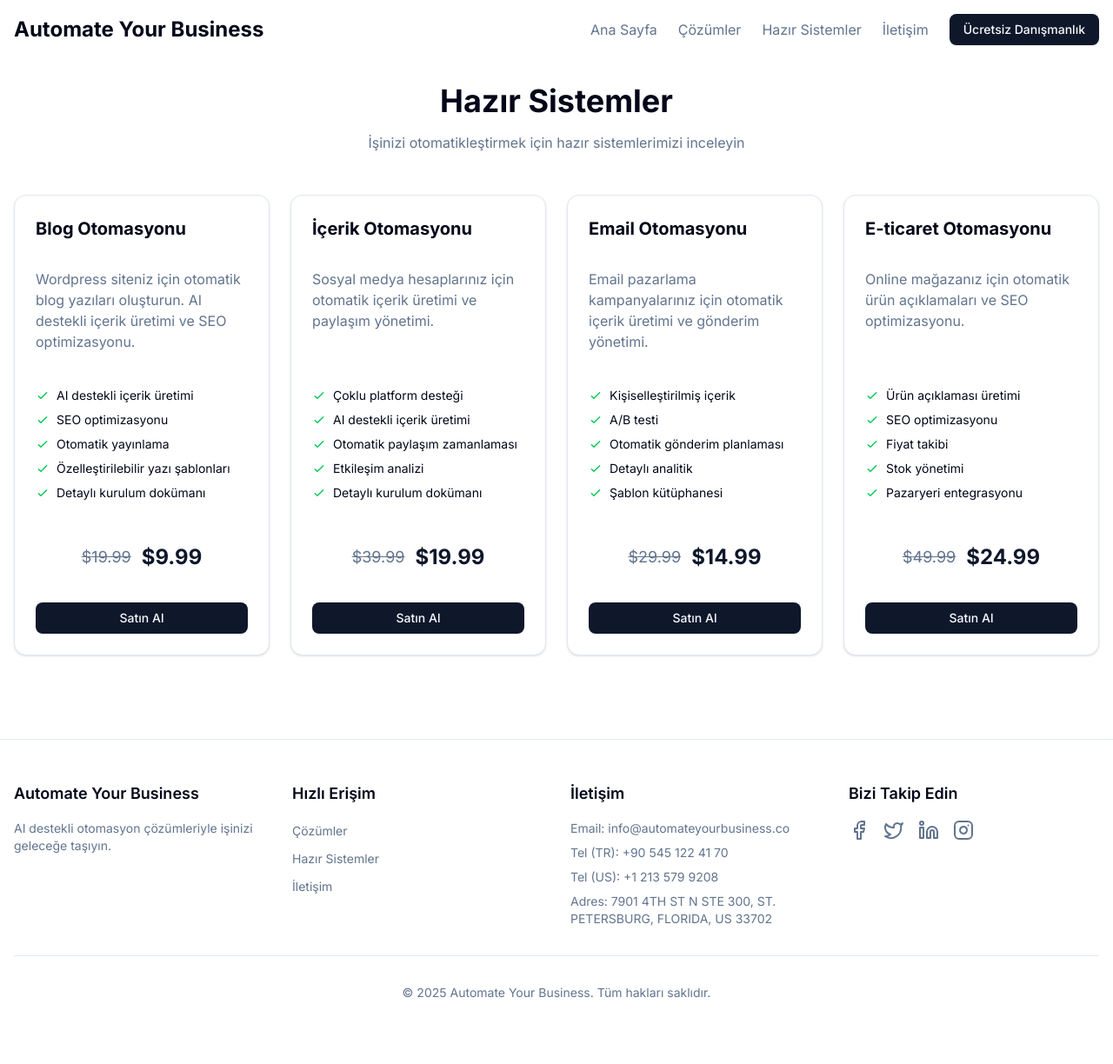
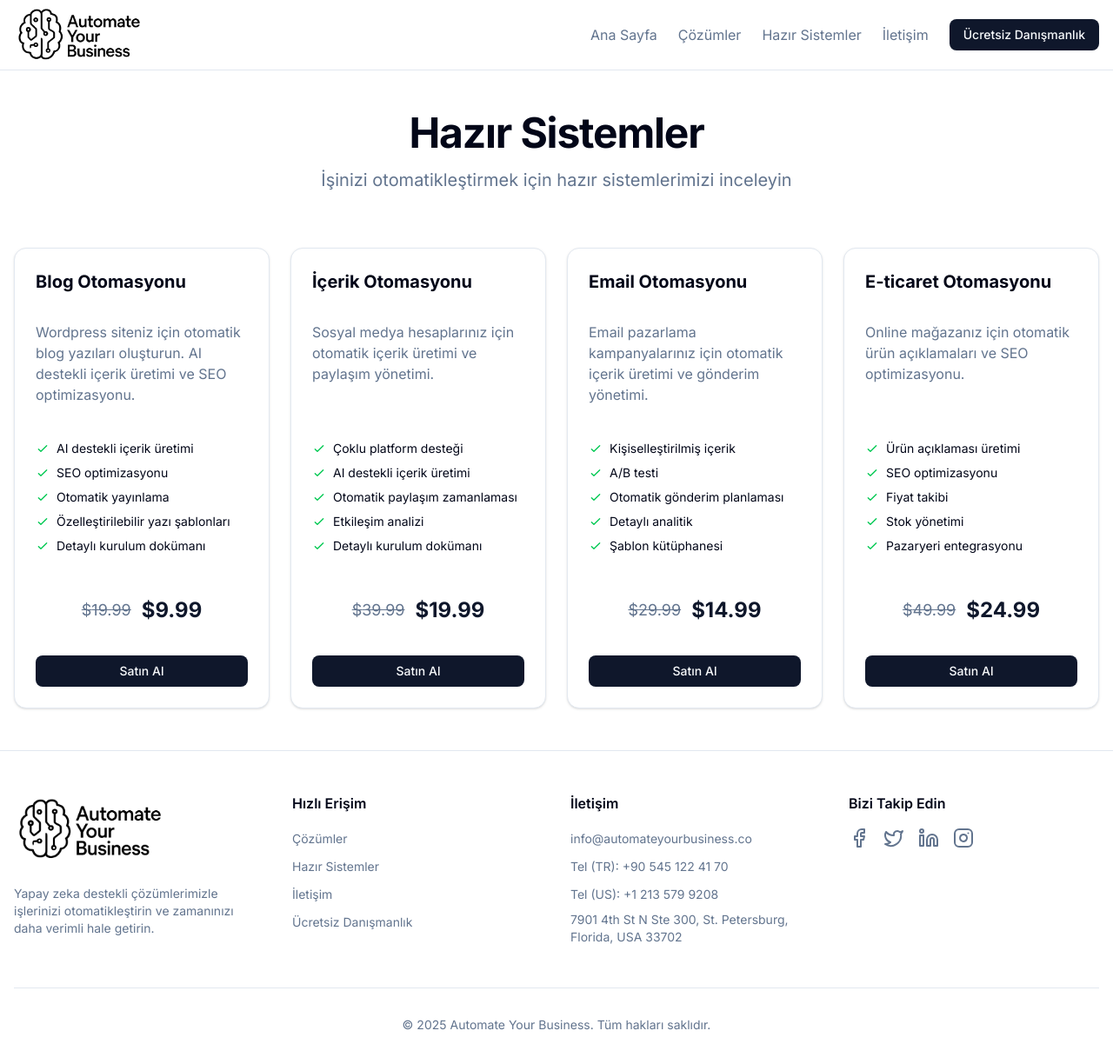
Before and after one commit to osmannurierdogan/automateyourbusiness.co, a Next.js app in the folder frontend/: page /tools in a window 1280 px wide. Shown: the top 1224 px of the page at 87% size. Before the commit the page ends 1200 px from the top, so only its background shows below. Built offline with nearby package versions, Linux system fonts and the light colour scheme.

Commit message:
style fix

```diff
--- a/frontend/src/app/solutions/page.tsx
+++ b/frontend/src/app/solutions/page.tsx
@@ -94,8 +94,7 @@ export default function Solutions() {
   return (
     <main className="min-h-screen bg-background">
       <Header />
-
-      <section className="container px-4 py-24 mx-auto mt-12">
+      <section className="container px-4 py-12 mx-auto">
         <motion.div
           initial={{ opacity: 0, y: 20 }}
           animate={{ opacity: 1, y: 0 }}
--- a/frontend/src/app/tools/page.tsx
+++ b/frontend/src/app/tools/page.tsx
@@ -5,6 +5,7 @@ import { Card } from "@/components/ui/card";
 import { Button } from "@/components/ui/button";
 import { loadStripe } from "@stripe/stripe-js";
 import { Header } from "@/components/layout/Header";
+import { motion } from "framer-motion";
 
 const products = [
   {
@@ -129,11 +130,20 @@ export default function ToolsPage() {
   return (
     <main className="min-h-screen bg-background">
       <Header />
-      <div className="container mx-auto px-4 py-24">
-        <h1 className="text-4xl font-bold text-center mb-4">Hazır Sistemler</h1>
-        <p className="text-center text-muted-foreground mb-12">
-          İşinizi otomatikleştirmek için hazır sistemlerimizi inceleyin
-        </p>
+      <div className="container mx-auto px-4 py-12">
+        <motion.div
+          initial={{ opacity: 0, y: 20 }}
+          animate={{ opacity: 1, y: 0 }}
+          transition={{ duration: 0.5 }}
+          className="text-center mb-16"
+        >
+          <h1 className="text-4xl font-bold tracking-tight sm:text-5xl mb-4">
+            Hazır Sistemler
+          </h1>
+          <p className="text-xl text-muted-foreground max-w-2xl mx-auto">
+            İşinizi otomatikleştirmek için hazır sistemlerimizi inceleyin
+          </p>
+        </motion.div>
 
         {error && (
           <div className="mb-8 p-4 bg-red-50 text-red-600 rounded-md">
--- a/frontend/src/components/layout/Footer.tsx
+++ b/frontend/src/components/layout/Footer.tsx
@@ -1,6 +1,7 @@
 "use client";
 
 import Link from "next/link";
+import Image from "next/image";
 import { Facebook, Twitter, Linkedin, Instagram } from "lucide-react";
 
 const navigation = {
@@ -40,44 +41,96 @@ const navigation = {
 export function Footer() {
   return (
     <footer className="bg-background border-t">
-      <div className="container px-4 py-12 mx-auto">
-        <div className="grid grid-cols-1 md:grid-cols-2 lg:grid-cols-4 gap-8">
+      <div className="container mx-auto px-4 py-12">
+        <div className="grid grid-cols-1 md:grid-cols-4 gap-8">
+          {/* Logo ve Açıklama */}
           <div>
-            <h3 className="text-lg font-semibold mb-4">
-              Automate Your Business
-            </h3>
-            <p className="text-sm text-muted-foreground">
-              AI destekli otomasyon çözümleriyle işinizi geleceğe taşıyın.
+            <Link href="/" className="inline-block mb-4">
+              <Image
+                src="/images/logo.png"
+                alt="Automate Your Business"
+                width={175}
+                height={100}
+                priority
+                style={{
+                  objectFit: 'contain',
+                  filter: 'brightness(0)'
+                }}
+                className="transition-all duration-200 hover:filter-none"
+              />
+            </Link>
+            <p className="text-muted-foreground text-sm">
+              Yapay zeka destekli çözümlerimizle işlerinizi otomatikleştirin ve zamanınızı daha verimli hale getirin.
             </p>
           </div>
-          <div>
-            <h3 className="text-lg font-semibold mb-4">Hızlı Erişim</h3>
+
+          {/* Navigasyon */}
+          <div className="space-y-4">
+            <h3 className="font-semibold">Hızlı Erişim</h3>
             <ul className="space-y-2">
               {navigation.main.slice(0, 4).map((item) => (
                 <li key={item.name}>
                   <Link
                     href={item.href}
-                    className="text-sm text-muted-foreground hover:text-primary transition-colors"
+                    className="text-muted-foreground hover:text-primary transition-colors text-sm"
                   >
                     {item.name}
                   </Link>
                 </li>
               ))}
-            </ul>
-          </div>
-          <div>
-            <h3 className="text-lg font-semibold mb-4">İletişim</h3>
-            <ul className="space-y-2 text-sm text-muted-foreground">
-              <li>Email: <a href="mailto:info@automateyourbusiness.co">info@automateyourbusiness.co</a></li>
-              <li>Tel (TR): <a href="tel:+905451224170">+90 545 122 41 70</a></li>
-              <li>Tel (US): <a href="tel:+12135799208">+1 213 579 9208</a></li>
+
               <li>
-                Adres: 7901 4TH ST N STE 300, ST. PETERSBURG, FLORIDA, US 33702
+                <a
+                  href="https://cal.com/automateyourbusiness/15min"
+                  target="_blank"
+                  rel="noopener noreferrer"
+                  className="text-muted-foreground hover:text-primary transition-colors text-sm"
+                >
+                  Ücretsiz Danışmanlık
+                </a>
               </li>
             </ul>
           </div>
-          <div>
-            <h3 className="text-lg font-semibold mb-4">Bizi Takip Edin</h3>
+
+          {/* İletişim */}
+          <div className="space-y-4">
+            <h3 className="font-semibold">İletişim</h3>
+            <ul className="space-y-2">
+              <li>
+                <a
+                  href="mailto:info@automateyourbusiness.co"
+                  className="text-muted-foreground hover:text-primary transition-colors text-sm"
+                >
+                  info@automateyourbusiness.co
+                </a>
+              </li>
+              <li>
+                <a
+                  href="tel:+905451224170"
+                  className="text-muted-foreground hover:text-primary transition-colors text-sm"
+                >
+                  Tel (TR): +90 545 122 41 70
+                </a>
+              </li>
+              <li>
+                <a
+                  href="tel:+12135799208"
+                  className="text-muted-foreground hover:text-primary transition-colors text-sm"
+                >
+                  Tel (US): +1 213 579 9208
+                </a>
+              </li>
+              <li>
+                <p className="text-muted-foreground text-sm">
+                  7901 4th St N Ste 300, St. Petersburg, Florida, USA 33702
+                </p>
+              </li>
+            </ul>
+          </div>
+
+          {/* Sosyal Medya */}
+          <div className="space-y-4">
+            <h3 className="font-semibold">Bizi Takip Edin</h3>
             <div className="flex space-x-4">
               {navigation.social.map((item) => (
                 <a
@@ -92,10 +145,11 @@ export function Footer() {
             </div>
           </div>
         </div>
-        <div className="mt-8 pt-8 border-t">
-          <p className="text-sm text-muted-foreground text-center">
-            &copy; {new Date().getFullYear()} Automate Your Business. Tüm
-            hakları saklıdır.
+
+        {/* Alt Bilgi */}
+        <div className="mt-12 pt-8 border-t">
+          <p className="text-center text-muted-foreground text-sm">
+            © {new Date().getFullYear()} Automate Your Business. Tüm hakları saklıdır.
           </p>
         </div>
       </div>
--- a/frontend/src/components/layout/Header.tsx
+++ b/frontend/src/components/layout/Header.tsx
@@ -2,20 +2,16 @@
 
 import { useState } from "react";
 import Link from "next/link";
+import Image from "next/image";
+import { Sheet, SheetContent, SheetTrigger } from "@/components/ui/sheet";
 import { Button } from "@/components/ui/button";
-import { Sheet, SheetContent, SheetTrigger } from "@/components/ui/sheet";
 import { Menu } from "lucide-react";
 
 const navigation = [
   { name: "Ana Sayfa", href: "/" },
-  // { name: "Hizmetler", href: "/services" },
   { name: "Çözümler", href: "/solutions" },
   { name: "Hazır Sistemler", href: "/tools" },
-  // { name: "Fiyatlandırma", href: "/pricing" },
-  // { name: "Blog", href: "/blog" },
   { name: "İletişim", href: "/contact" },
-  // { name: "Ücretsiz Danışmanlık", href: "https://cal.com/osmannurierdogan/15min?overlayCalendar=true" },
-  { name: "Ücretsiz Danışmanlık", href: "https://cal.com/automateyourbusiness/15min?overlayCalendar=true" },
 ];
 
 const buttonClassNames = "inline-flex items-center justify-center gap-2 whitespace-nowrap rounded-md text-sm font-medium transition-all disabled:pointer-events-none disabled:opacity-50 [&_svg]:pointer-events-none [&_svg:not([class*='size-'])]:size-4 shrink-0 [&_svg]:shrink-0 outline-none focus-visible:border-ring focus-visible:ring-ring/50 focus-visible:ring-[3px] aria-invalid:ring-destructive/20 dark:aria-invalid:ring-destructive/40 aria-invalid:border-destructive bg-primary text-primary-foreground shadow-xs hover:bg-primary/90 h-9 px-4 py-2 has-[>svg]:px-3";
@@ -24,11 +20,21 @@ export function Header() {
   const [isOpen, setIsOpen] = useState(false);
 
   return (
-    <header className="fixed top-0 left-0 right-0 z-50 bg-background/80 backdrop-blur-sm">
-      <nav className="container mx-auto px-4 py-4">
-        <div className="flex items-center justify-between">
-          <Link href="/" className="text-2xl font-bold">
-            Automate Your Business
+    <header className="sticky top-0 z-50 w-full border-b bg-background/95 backdrop-blur supports-[backdrop-filter]:bg-background/60">
+      <div className="container mx-auto px-4 flex h-20 items-center justify-between">
+        <Link href="/" className="flex items-center gap-2 py-4">
+          <Image
+            src="/images/logo.png"
+            alt="Automate Your Business"
+            width={150}
+            height={100}
+            priority
+            style={{
+              objectFit: 'contain',
+              filter: 'brightness(0)'
+            }}
+            className="transition-all duration-200 hover:filter-none"
+          />
         </Link>
 
         {/* Desktop Navigation */}
@@ -37,12 +43,19 @@ export function Header() {
             <Link
               key={item.name}
               href={item.href}
-                className={`${item.name === "Ücretsiz Danışmanlık" ? buttonClassNames : "text-muted-foreground hover:text-primary transition-colors"}`}
+              className={item.name === "Ücretsiz Danışmanlık" ? buttonClassNames : "text-muted-foreground hover:text-primary transition-colors"}
             >
               {item.name}
             </Link>
           ))}
-            {/* <Button>Ücretsiz Danışmanlık</Button> */}
+          <a
+            href="https://cal.com/automateyourbusiness/15min"
+            target="_blank"
+            rel="noopener noreferrer"
+            className={buttonClassNames}
+          >
+            Ücretsiz Danışmanlık
+          </a>
         </div>
 
         {/* Mobile Navigation */}
@@ -52,24 +65,84 @@ export function Header() {
               <Menu className="h-6 w-6" />
             </Button>
           </SheetTrigger>
-            <SheetContent>
-              <div className="flex flex-col gap-4 mt-8">
+          <SheetContent side="right" className="w-[300px]">
+            <div className="flex flex-col h-full px-6 py-6">
+              {/* Navigation Links */}
+              <nav className="flex flex-col gap-6 mb-8">
                 {navigation.map((item) => (
                   <Link
                     key={item.name}
                     href={item.href}
-                    className="text-muted-foreground hover:text-primary transition-colors"
+                    className="text-base text-muted-foreground hover:text-primary transition-colors"
                     onClick={() => setIsOpen(false)}
                   >
                     {item.name}
                   </Link>
                 ))}
-                <Button className="mt-4">Ücretsiz Danışmanlık</Button>
+                <a
+                  href="https://cal.com/automateyourbusiness/15min"
+                  target="_blank"
+                  rel="noopener noreferrer"
+                  className="text-base text-muted-foreground hover:text-primary transition-colors"
+                  onClick={() => setIsOpen(false)}
+                >
+                  Ücretsiz Danışmanlık
+                </a>
+              </nav>
+
+              {/* Logo, Slogan ve İletişim Bilgileri */}
+              <div className="mt-auto border-t pt-8 space-y-8">
+                {/* Logo ve Slogan */}
+                <div>
+                  <Image
+                    src="/images/logo.png"
+                    alt="Automate Your Business"
+                    width={140}
+                    height={80}
+                    priority
+                    style={{
+                      objectFit: 'contain',
+                      filter: 'brightness(0)'
+                    }}
+                    className="mb-4"
+                  />
+                  <p className="text-sm text-muted-foreground">
+                    Yapay zeka destekli çözümlerimizle işlerinizi otomatikleştirin ve zamanınızı daha verimli hale getirin.
+                  </p>
+                </div>
+
+                {/* İletişim Bilgileri */}
+                <div className="space-y-4">
+                  <h3 className="font-semibold">İletişim</h3>
+                  <div className="space-y-2">
+                    <a
+                      href="mailto:info@automateyourbusiness.co"
+                      className="block text-sm text-muted-foreground hover:text-primary transition-colors"
+                    >
+                      info@automateyourbusiness.co
+                    </a>
+                    <a
+                      href="tel:+905451224170"
+                      className="block text-sm text-muted-foreground hover:text-primary transition-colors"
+                    >
+                      Tel (TR): +90 545 122 41 70
+                    </a>
+                    <a
+                      href="tel:+12135799208"
+                      className="block text-sm text-muted-foreground hover:text-primary transition-colors"
+                    >
+                      Tel (US): +1 213 579 9208
+                    </a>
+                    <p className="text-sm text-muted-foreground">
+                      7901 4th St N Ste 300, St. Petersburg, Florida, USA 33702
+                    </p>
+                  </div>
+                </div>
+              </div>
             </div>
           </SheetContent>
         </Sheet>
       </div>
-      </nav>
     </header>
   );
 }
--- a/frontend/src/components/sections/Testimonials.tsx
+++ b/frontend/src/components/sections/Testimonials.tsx
@@ -60,7 +60,8 @@ const testimonials = [
 
 export function Testimonials() {
   return (
-    <section className="py-24 bg-slate-50 dark:bg-slate-900">
+    // dark:bg-slate-900 bg-slate-50
+    <section className="py-24">
       <div className="container px-4 mx-auto">
         <motion.div
           initial={{ opacity: 0, y: 20 }}
```
Also changed, not shown: frontend/src/app/page.tsx (+29 -52 lines), frontend/src/components/sections/Hero.tsx (+21 -20 lines), frontend/public/images/logo.png (added). Lines whose indentation alone changed are shown as unchanged.
